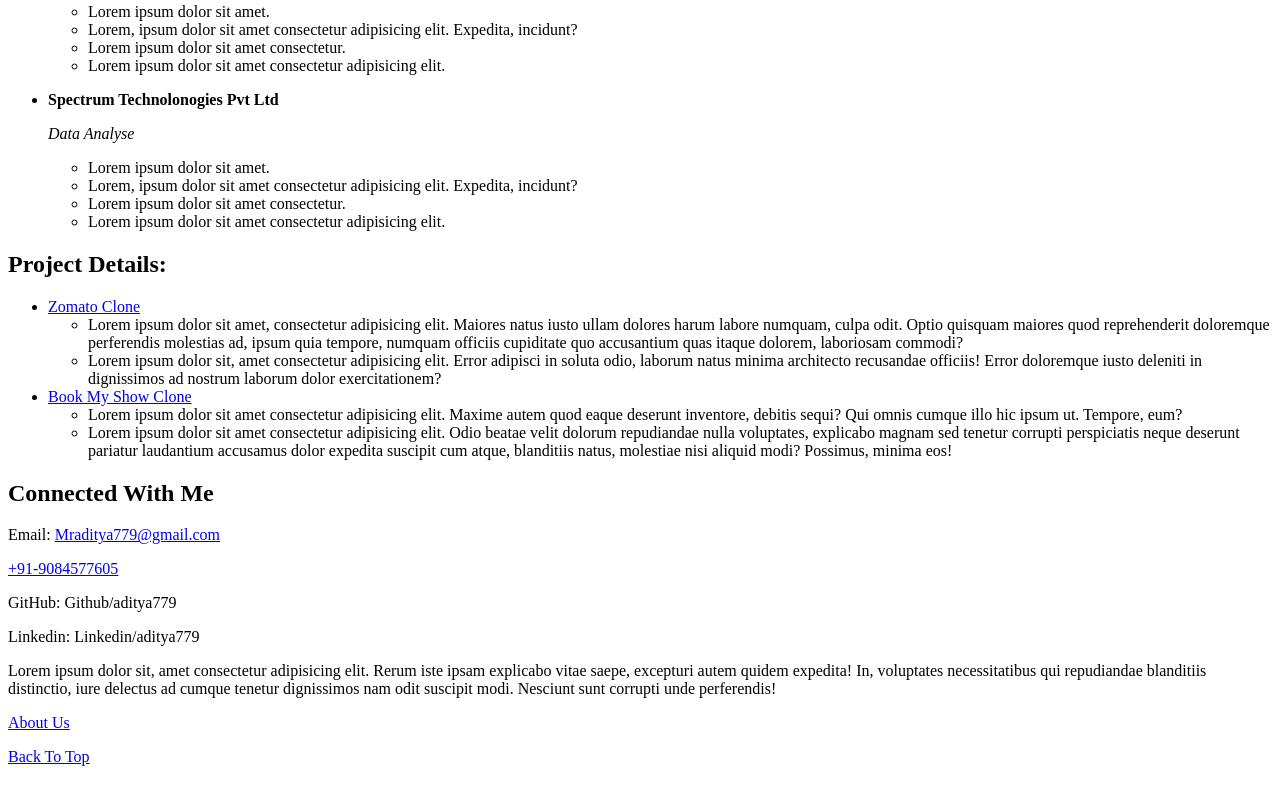
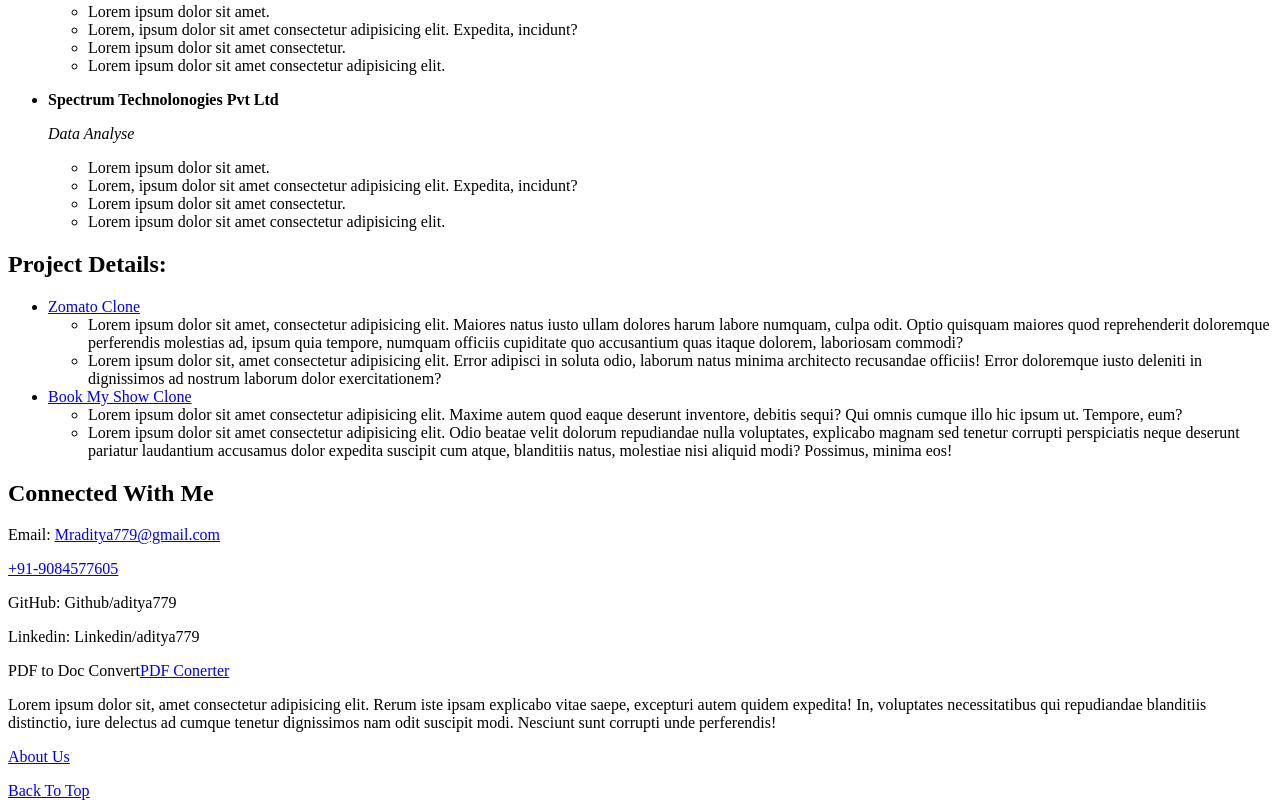
Before and after one commit to Aditya-779/myResumeDemo, a plain HTML site: page index.html in a window 1280 px wide. Shown: the part 696-1504 px from the top of the page. Before the commit the page ends 1470 px from the top, so only its background shows below. Drawn offline with Linux system fonts and the light colour scheme.

Commit message:
Update index.html

```diff
--- a/index.html
+++ b/index.html
@@ -152,6 +152,7 @@
     </a>
     <p>GitHub: Github/aditya779</p>
     <p>Linkedin: Linkedin/aditya779 </p>
+        <p>PDF to Doc Convert<a href="#pdftodoc.html">PDF Conerter</a></p>
     <p>Lorem ipsum dolor sit, amet consectetur adipisicing elit. Rerum iste ipsam explicabo vitae saepe, excepturi autem
         quidem expedita! In, voluptates necessitatibus qui repudiandae blanditiis distinctio, iure delectus ad cumque
         tenetur dignissimos nam odit suscipit modi. Nesciunt sunt corrupti unde perferendis!</p>
```
